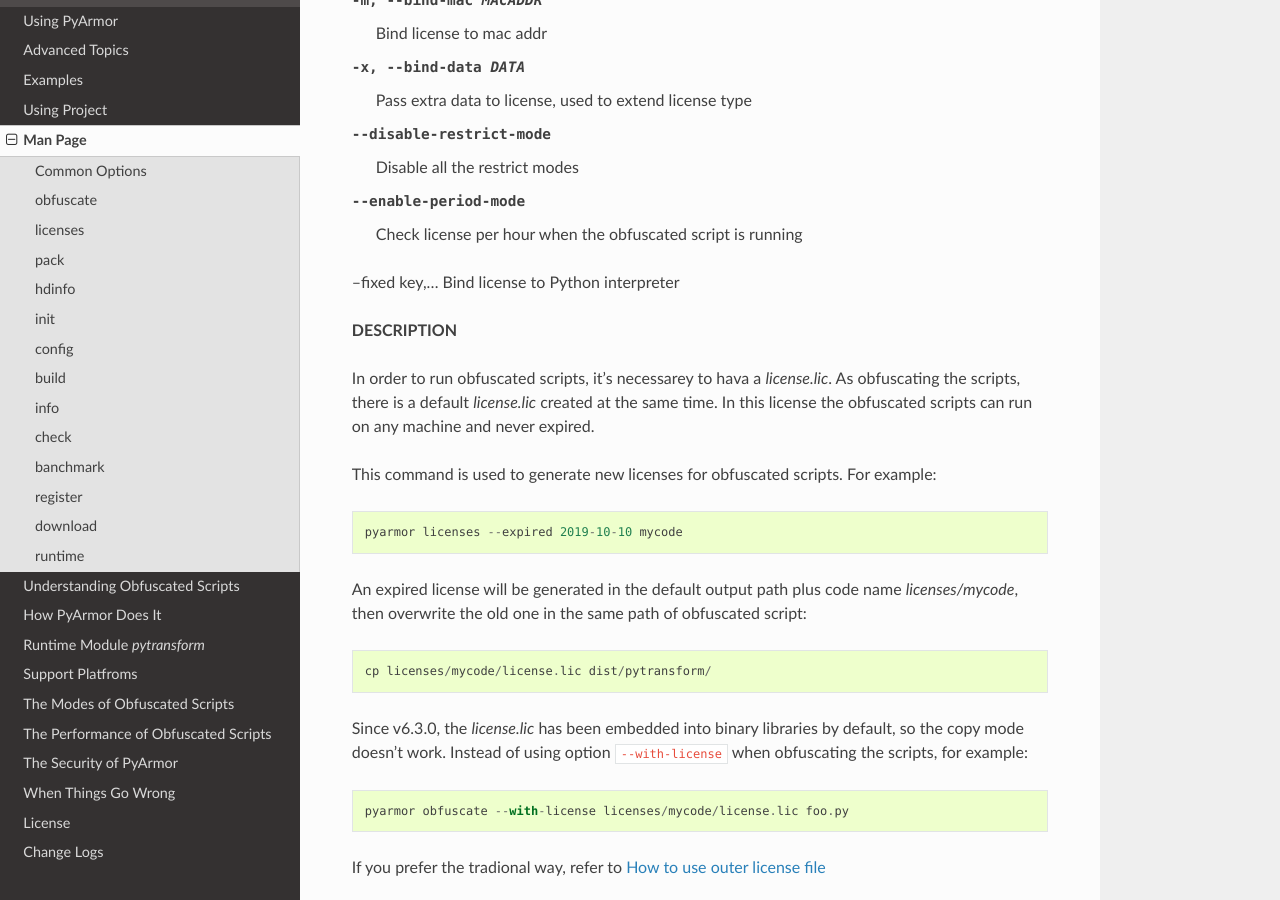
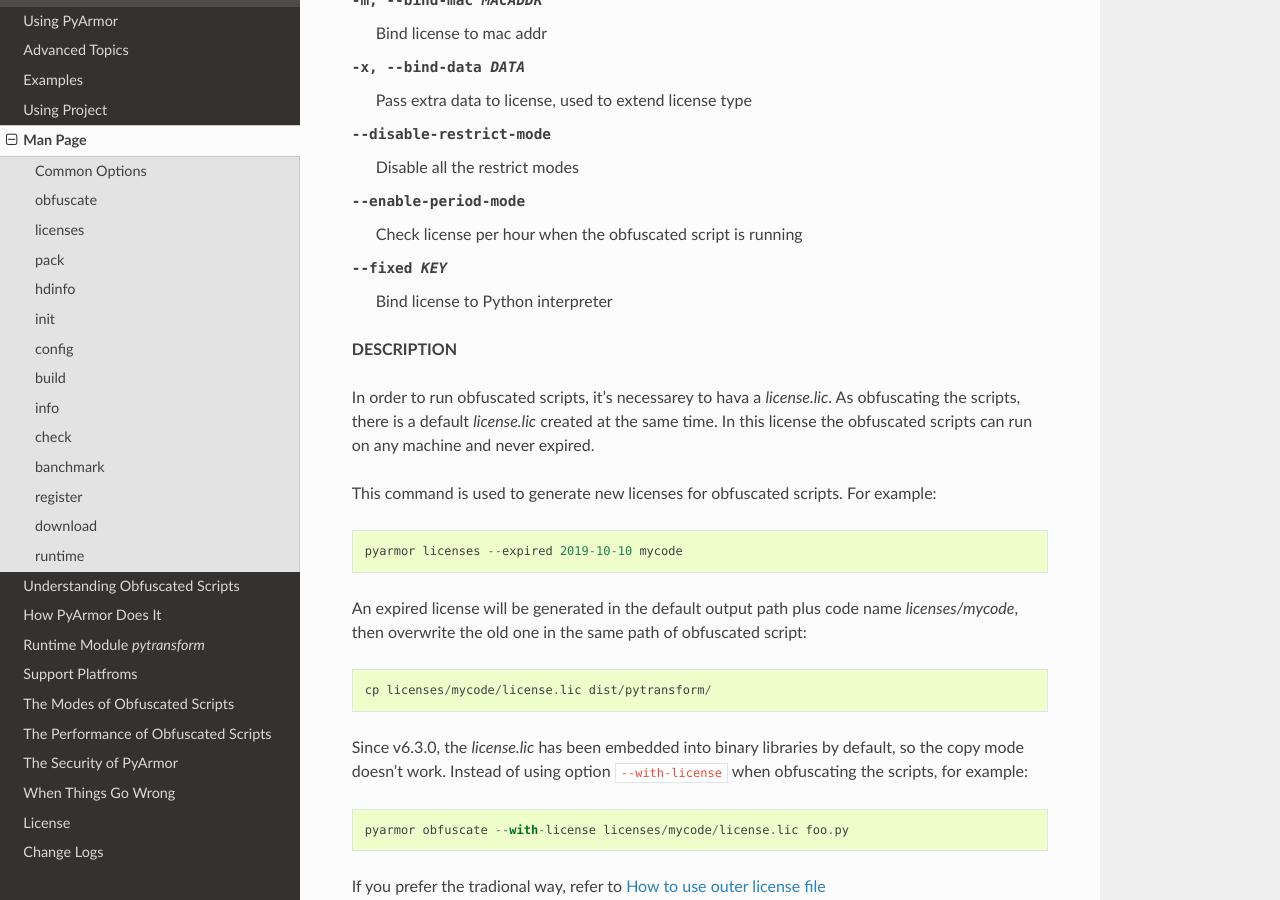
Before and after one commit to dashingsoft/pyarmor, a Sphinx documentation site: the page built from docs/man.rst, in a window 1280 px wide and 900 px high, scrolled down 9503 px. Built offline with Sphinx 7.4.7 and the Read the Docs theme 2.0.0, drawn with Linux system fonts in a browser that asks for light colours.

Commit message:
Fix format error

```diff
--- a/docs/man.rst
+++ b/docs/man.rst
@@ -354,7 +354,7 @@
 -x, --bind-data DATA        Pass extra data to license, used to extend license type
 --disable-restrict-mode     Disable all the restrict modes
 --enable-period-mode        Check license per hour when the obfuscated script is running
---fixed key,...             Bind license to Python interpreter
+--fixed KEY                 Bind license to Python interpreter
 
 **DESCRIPTION**
 
```
